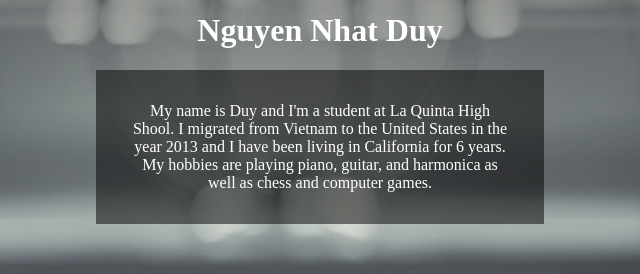
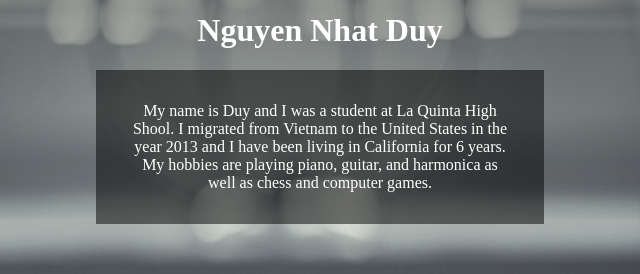
Before and after one commit to 18dnguyen32/18dnguyen32.github.io, a plain HTML site: page my_website/about.html in a window 1280 px wide. Shown: the part 326-600 px from the top of the page, 320-960 px from the left. Drawn offline with Linux system fonts and the light colour scheme.

Commit message:
Update profile info

```diff
--- a/my_website/about.html
+++ b/my_website/about.html
@@ -19,7 +19,7 @@
 
         <h1>Nguyen Nhat Duy</h1>
 
-        <p>My name is Duy and I'm a student at La Quinta High Shool.
+        <p>My name is Duy and I was a student at La Quinta High Shool.
         I migrated from Vietnam to the United States in the year 2013
         and I have been living in California for 6 years. My hobbies
         are playing piano, guitar, and harmonica as well as chess and
```
